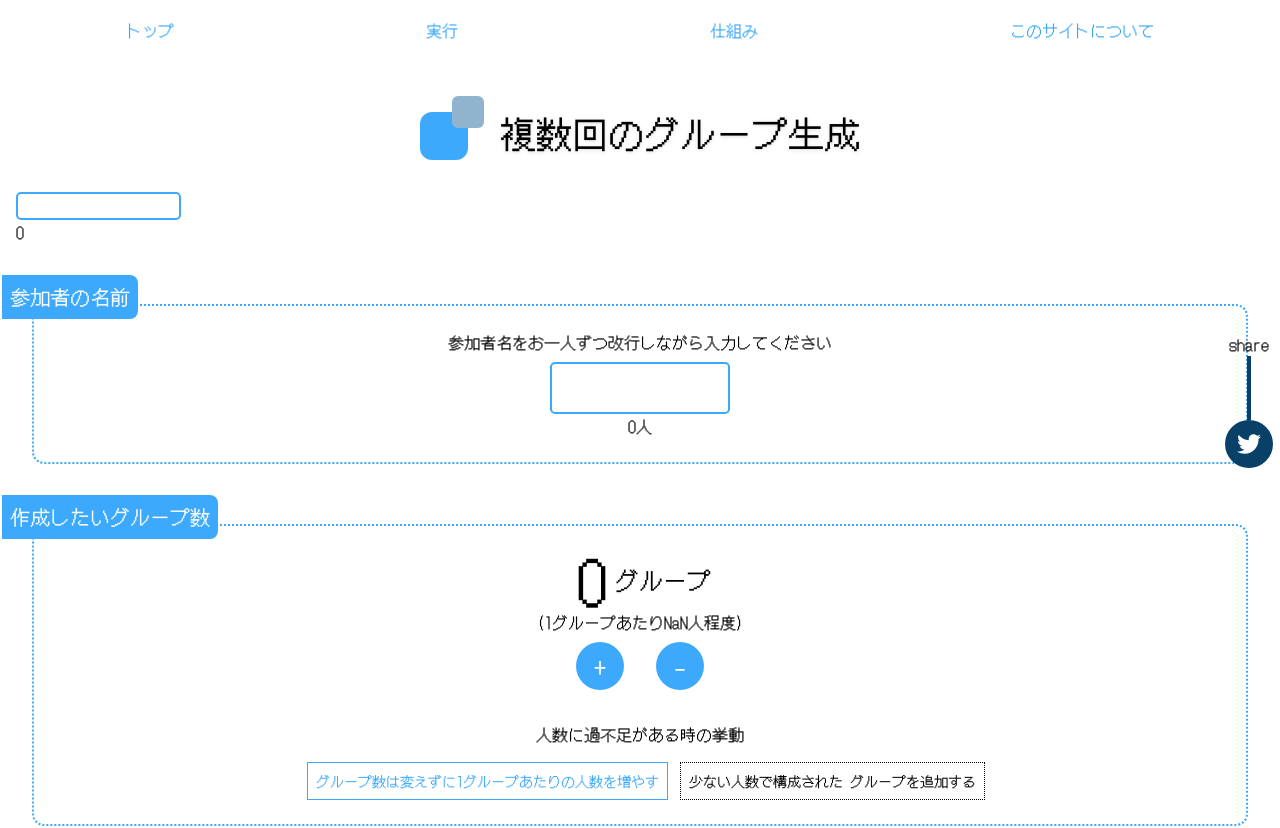
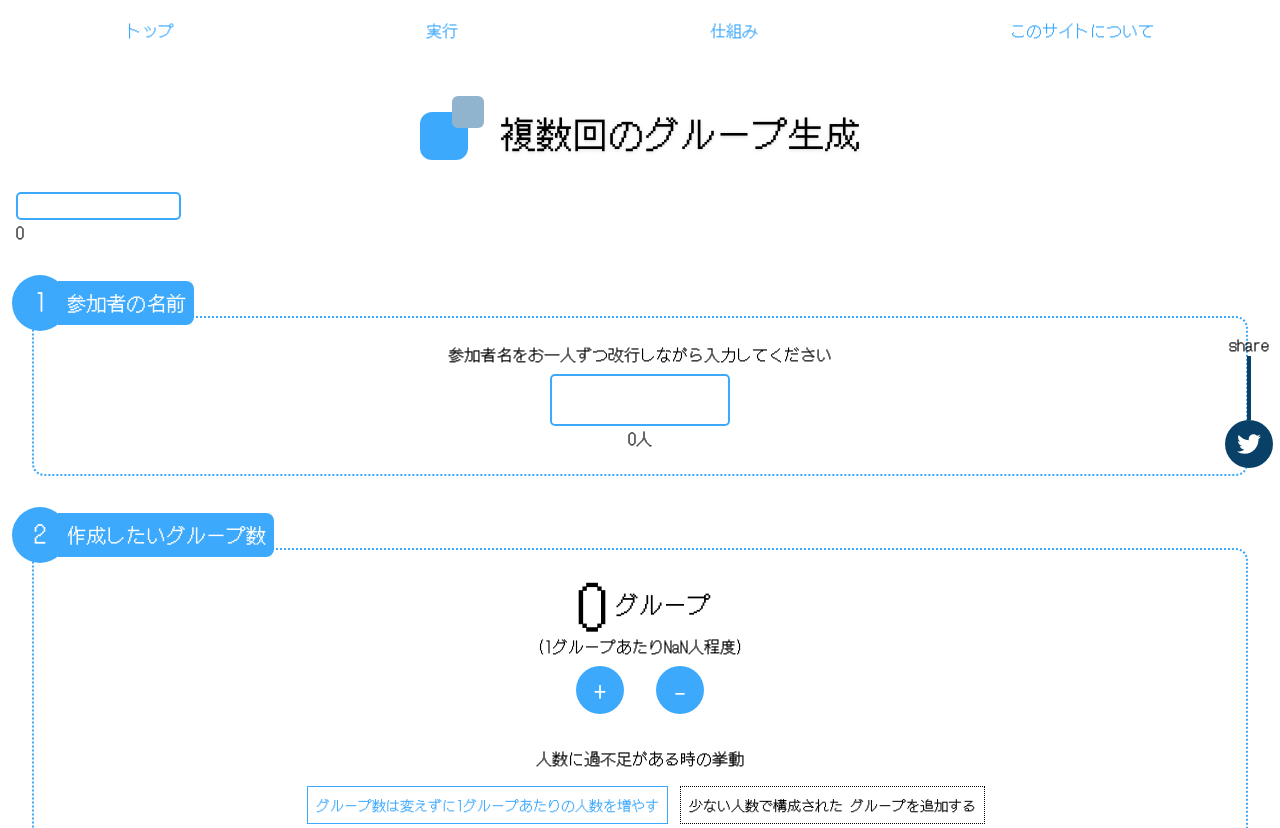
Before and after one commit to usuyuki/rawp, a Next.js app in the folder frontend/: page /run in a window 1280 px wide. Shown: the top 828 px of the page. Built offline with nearby package versions, Linux system fonts and the light colour scheme.

Commit message:
fix 置換ミス修正

```diff
--- a/frontend/src/styles/globals.css
+++ b/frontend/src/styles/globals.css
@@ -111,7 +111,7 @@ input[type='number']::-webkit-inner-spin-button {
 }
 
 /* 自動採番 */
-.form-element-heading::before {
+.form-card-heading::before {
     counter-increment: number;
     content: counter(number);
     display: block;
```
